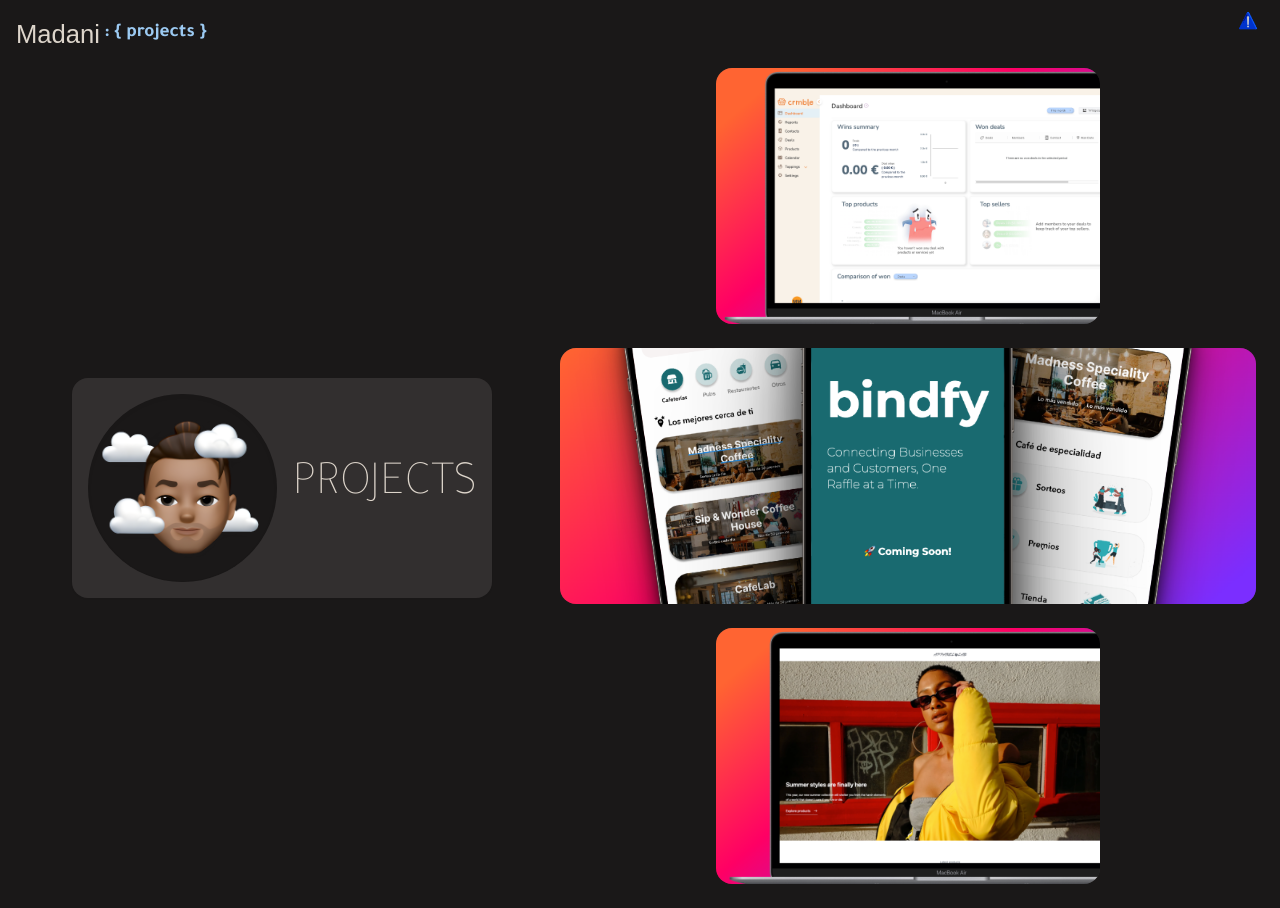
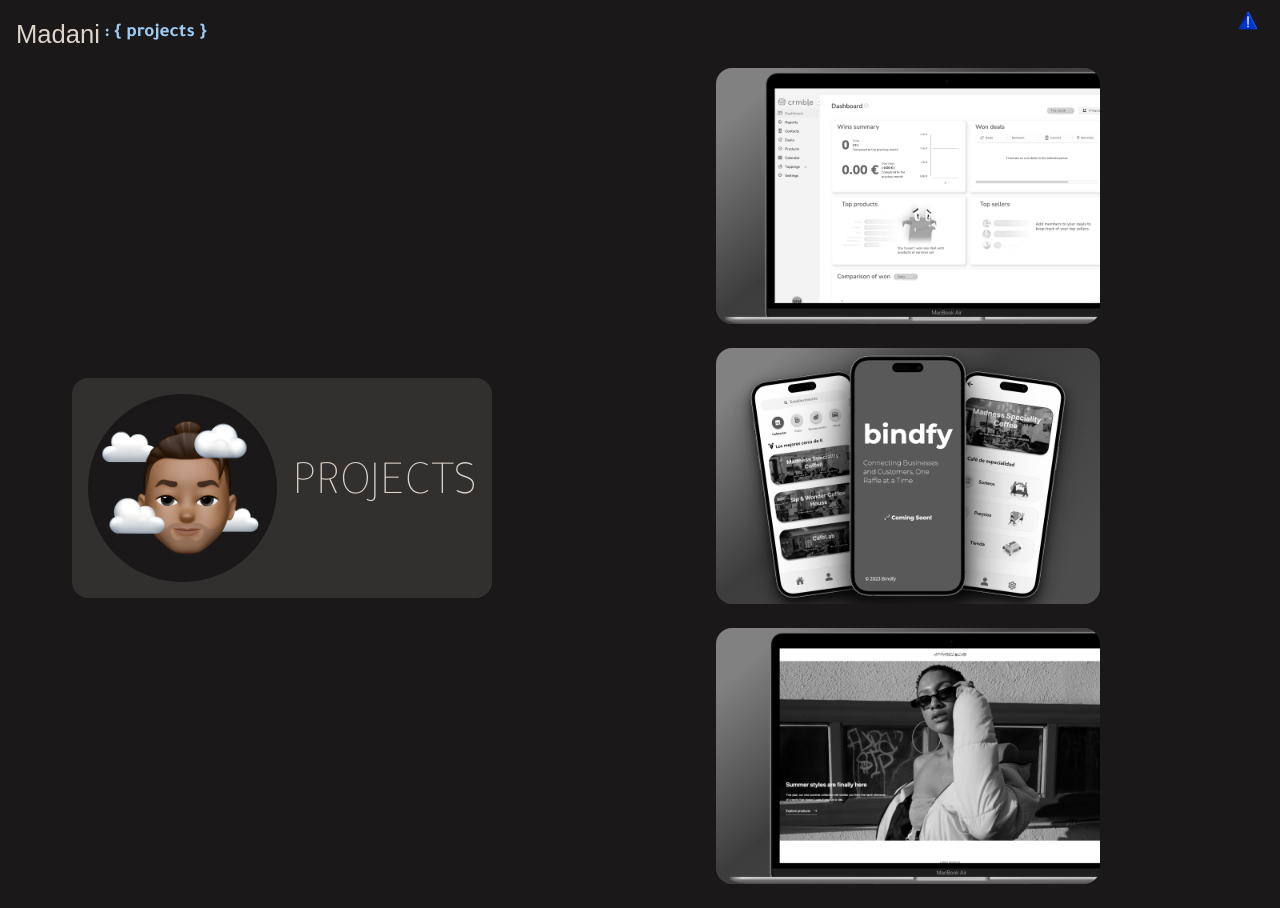
Before and after one commit to memm25ua/madani, a SvelteKit app: page /projects in a window 1280 px wide. Built offline with nearby package versions, Linux system fonts and the light colour scheme; no server answers; a web font is replaced by a local one.

Commit message:
Added grayscale

```diff
--- a/src/routes/+layout.svelte
+++ b/src/routes/+layout.svelte
@@ -55,14 +55,26 @@
     }, 20);
   }
 
+  // animate circle on click
+  function handleClick() {
+    if (moving) return;
+    showCircle = false;
+    setTimeout(() => {
+      showCircle = true;
+    }, 10);
+  }
+
   onMount(() => {
 
     function handleTouchStart() {
       touchable = true;
       window.removeEventListener("touchstart", handleTouchStart);
       window.removeEventListener("mousemove", handleMouseMove);
+      window.removeEventListener("click", handleClick);
     }
+
     window.addEventListener("mousemove", handleMouseMove);
+    window.addEventListener("click", handleClick);
     window.addEventListener("touchstart", handleTouchStart);
   });
 </script>
@@ -89,7 +101,7 @@
   {#if showCircle}
     <div role="status">
       <div
-        class="circle pointer-events-none absolute z-50 h-5 w-5 rounded-full bg-transparent border-2 dark:border-pampas-100 border-white"
+        class="circle pointer-events-none absolute animate-scaleup z-50 h-5 w-5 rounded-full bg-transparent border-2 dark:border-pampas-100 border-white"
         style="left: {x - 10}px; top: {y - 10}px;"
       ></div>
     </div>
@@ -99,8 +111,8 @@
 <style>
   .circle {
     transition:
-      top 0.2s ease-out,
-      left 0.2s ease-out; /* Add this line */
+      top 0.1s ease-out,
+      left 0.1s ease-out; /* Add this line */
   }
   @keyframes custom-fade-in {
     from {
--- a/src/routes/projects/+page.svelte
+++ b/src/routes/projects/+page.svelte
@@ -53,7 +53,7 @@
     <div class="flex w-full h-full flex-wrap flex-row justify-center">
       {#each projects as project}
         <div
-          class="relative w-96 h-64 2xl:h-96 {project.grow ? 'grow' : ''} rounded-2xl lg:ml-5 bg-pampas-100 mb-6 dark:bg-codgray-900"
+          class="relative w-96 h-64 2xl:h-96 hover:scale-[1.03] hover:grayscale-0 grayscale transition-all {project.grow ? '2xl:grow' : ''} rounded-2xl lg:ml-5 bg-pampas-100 mb-6 dark:bg-codgray-900"
         >
           {#if project.flipped}
             <button
--- a/tailwind.config.js
+++ b/tailwind.config.js
@@ -55,25 +55,15 @@
       },
       animation: {
         "slide-left": "slide-x 0.5s ease-in-out forwards",
-        "slide-down": "slide-y 0.5s ease-in-out forwards",
-        "slide-down-xl": "slide-y-xl 0.5s ease-in-out forwards",
-        "slide-up-xl": "slide-y-xl 0.5s ease-in-out reverse forwards",
         "fade-in": "fade 2.2s ease-in-out forwards",
         "fill-line": "fillw 0.7s ease-in-out forwards",
         "d-in": "diagonal 0.7s ease-in-out forwards",
+        "scaleup": "scale 0.4s ease-in-out forwards",
       },
       keyframes: {
         "slide-x": {
           "0%": { transform: "translateX(0)" },
           "100%": { transform: "translateX(10px)" },
-        },
-        "slide-y": {
-          "0%": { transform: "translateY(-10px)" },
-          "100%": { transform: "translateY(0)" },
-        },
-        "slide-y-xl": {
-          "0%": { transform: "translateY(-170px)" },
-          "100%": { transform: "translateY(0)" },
         },
         fade: {
           "0%": { opacity: 0 },
@@ -87,6 +77,11 @@
         diagonal: {
           "0%": { height: "0px", width: "0px" },
           "100%": { height: "170px", width: "150px" },
+        },
+        scale: {
+          "0%": { transform: "scale(1)" },
+          "50%": { transform: "scale(2)" },
+          "100%": { transform: "scale(1)" },
         }
       },
     },
```
